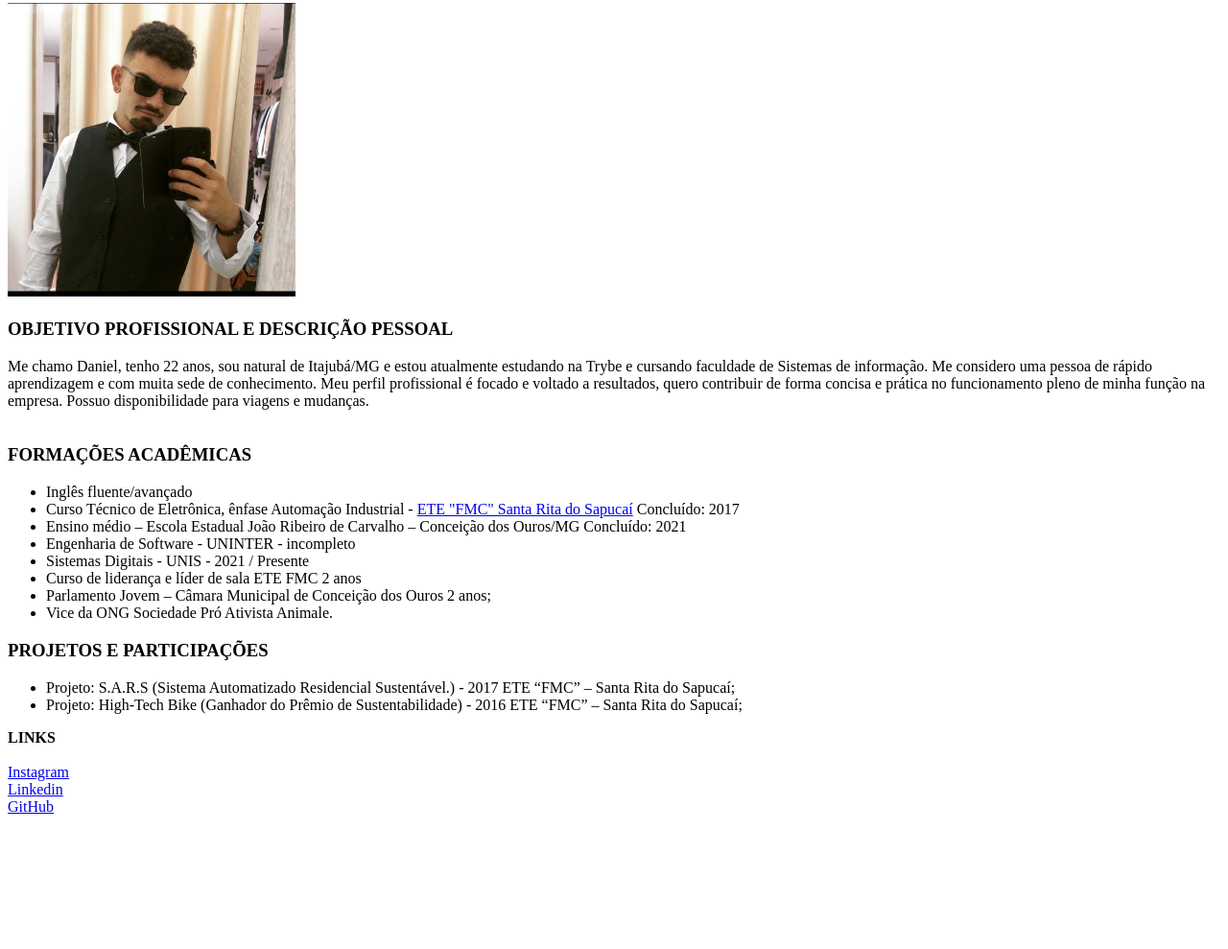
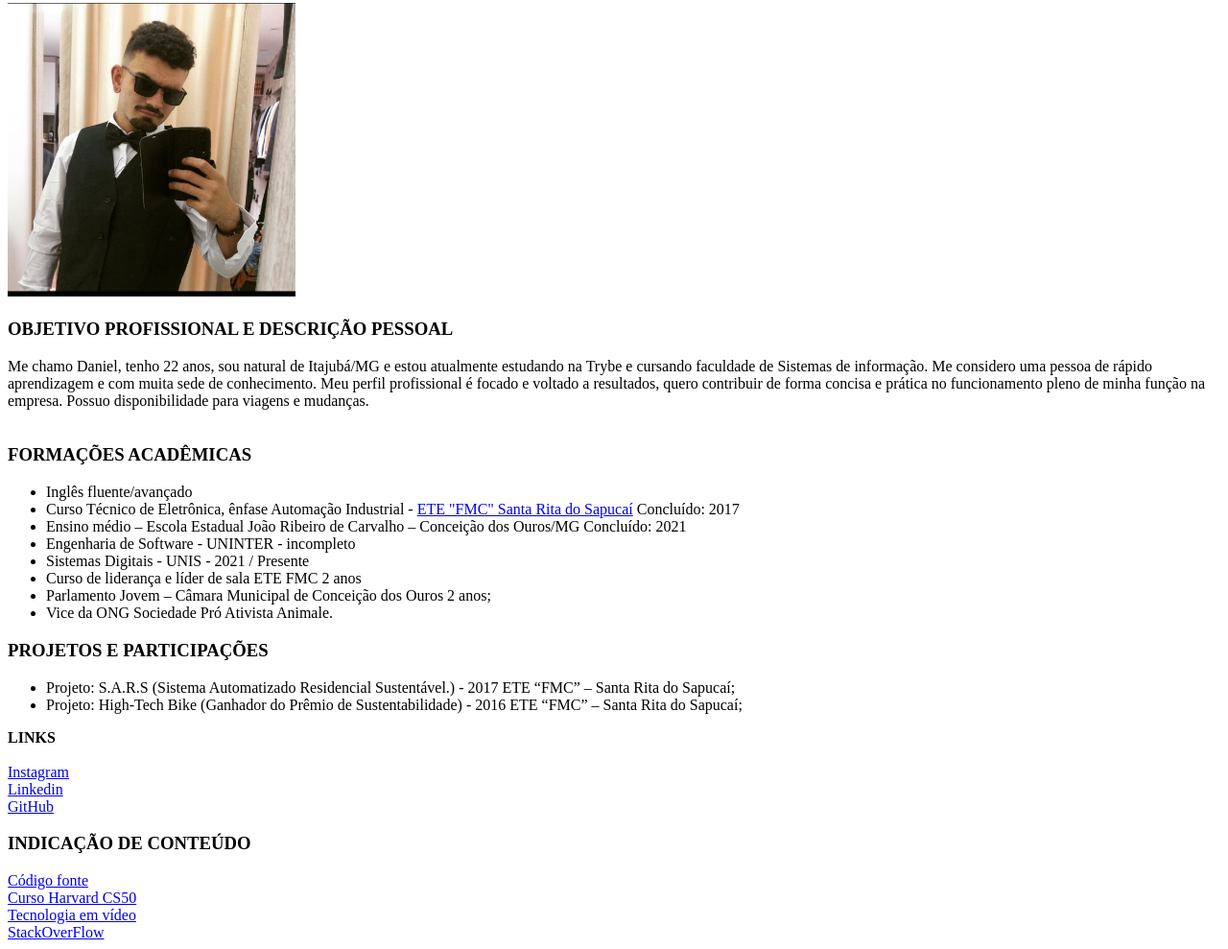
Before and after one commit to DanielAlvesDev/DanielAlves.github.io, a plain HTML site: page index.html in a window 1280 px wide. Shown: the part 218-1207 px from the top of the page at 96% size. Before the commit the page ends 1076 px from the top, so only its background shows below. Drawn offline with Linux system fonts and the light colour scheme.

Commit message:
Adição de indicação de conteúdo

```diff
--- a/index.html
+++ b/index.html
@@ -54,6 +54,14 @@
       <a id="GitHub"   href="https://github.com/DanielAlvesDev"
         target="_blanck">GitHub</a>
 
+    <h3>INDICAÇÃO DE CONTEÚDO</h3>
+
+    <a href="https://www.youtube.com/c/codigofontetv" target="_blanck"> Código fonte</a><br>
+    <a href="https://www.estudarfora.org.br/cursos/cc50/" target="_blanck"> Curso Harvard CS50</a><br>
+    <A href="https://www.youtube.com/c/TecnologiaemV%C3%ADdeo" target="_blanck"> Tecnologia em vídeo</A><br>
+    <a href="https://pt.stackoverflow.com/" target="_blanck"> StackOverFlow</a>
+
+
 
 </body>
 
```
